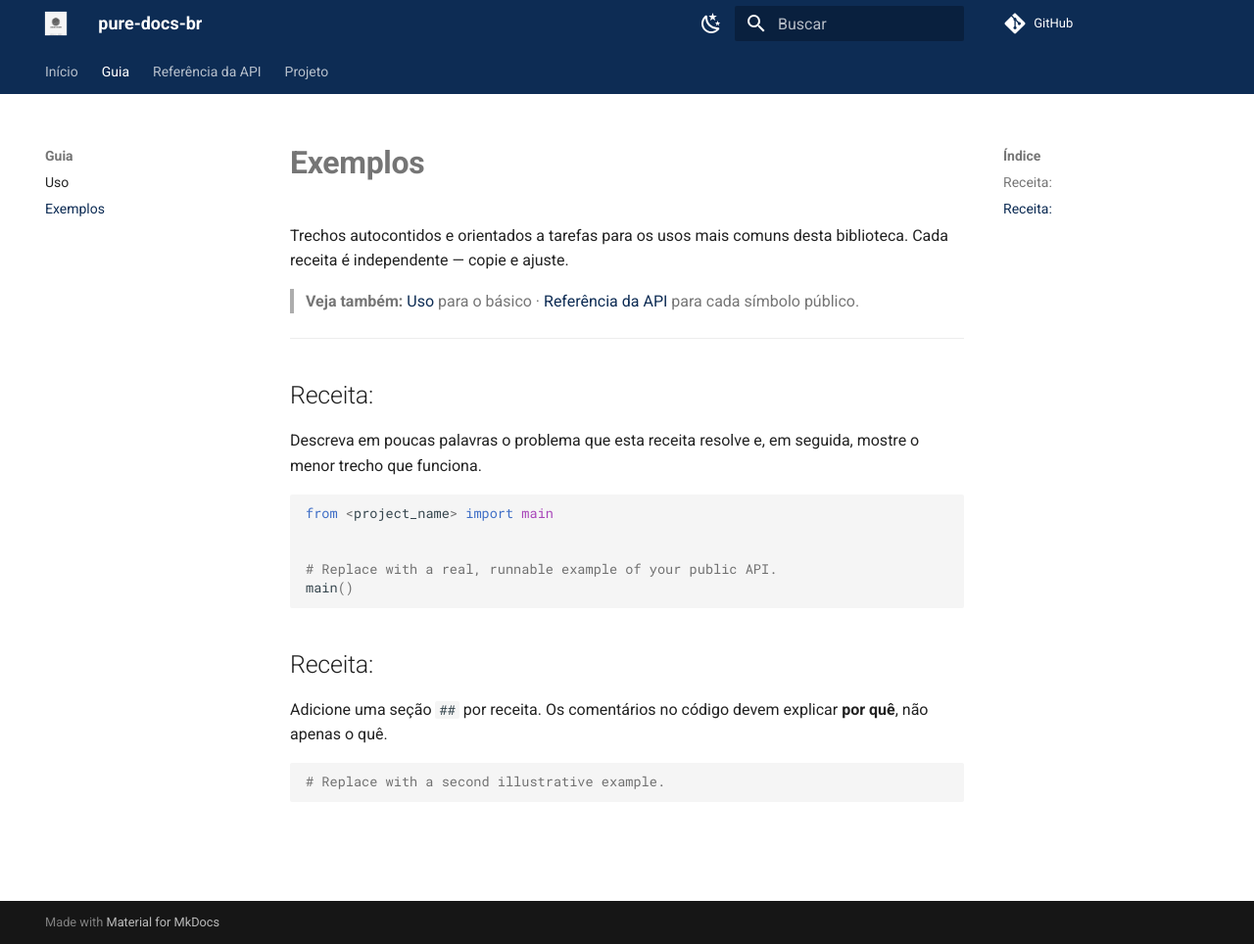
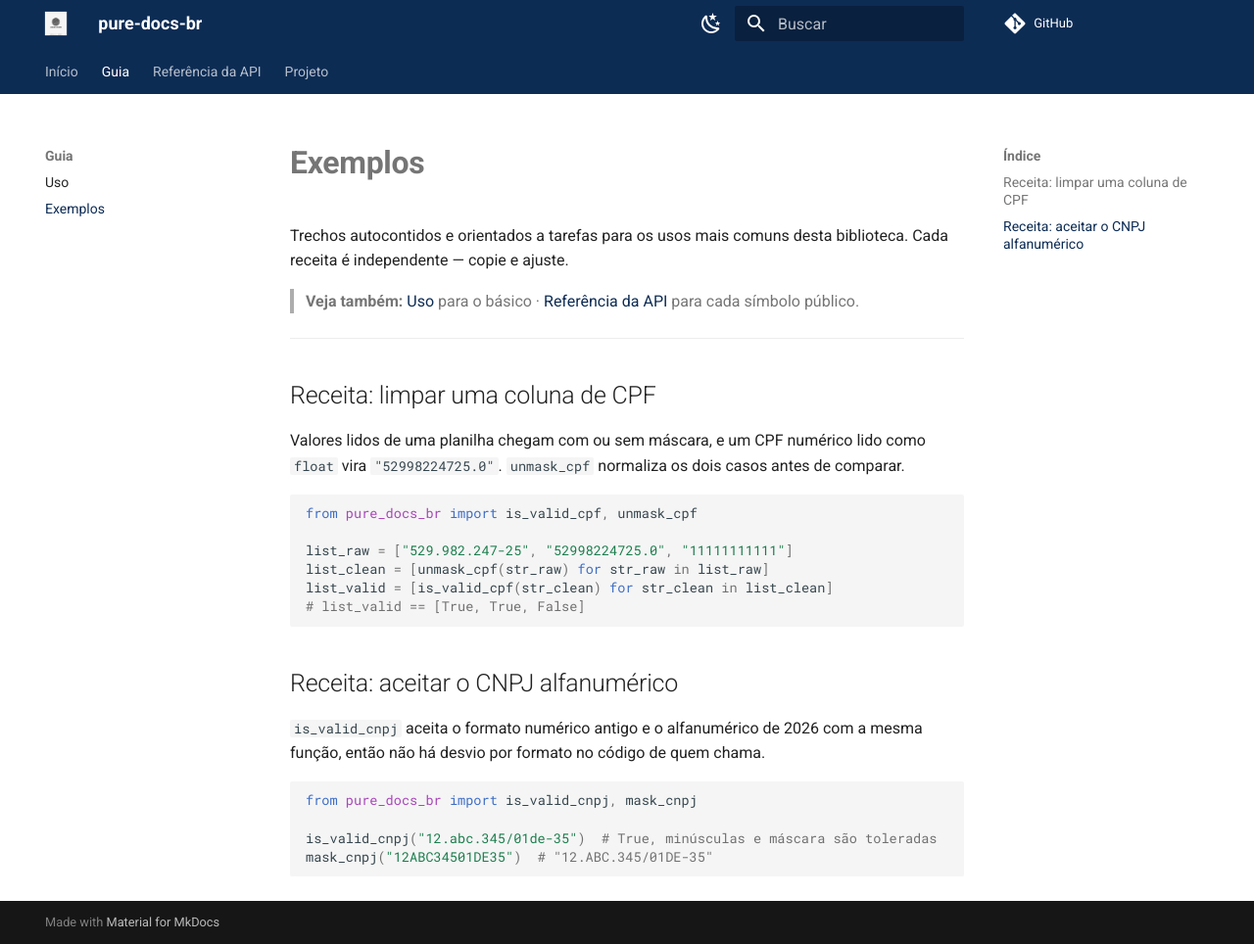
Before and after one commit to guilhermegor/pure-docs-br, an MkDocs documentation site: the page built from docs/examples.md, in a window 1280 px wide and 964 px high. Shown: the whole window at 98% size. Built offline with MkDocs 1.6.1 and Material for MkDocs 9.7.7, drawn with Linux system fonts in a browser that asks for light colours; comment, search, counter and statistics services are not loaded; the version menu is left out.

Commit message:
docs(br-identifiers): document every public CPF and CNPJ helper
Add usage examples for all six exported functions to the README and docs.

Part of #3

````diff
--- a/docs/examples.md
+++ b/docs/examples.md
@@ -8,24 +8,28 @@ receita é independente — copie e ajuste.
 
 ---
 
-## Receita: <uma tarefa comum>
+## Receita: limpar uma coluna de CPF
 
-Descreva em poucas palavras o problema que esta receita resolve e, em seguida, mostre o menor
-trecho que funciona.
+Valores lidos de uma planilha chegam com ou sem máscara, e um CPF numérico lido como `float` vira
+`"52998224725.0"`. `unmask_cpf` normaliza os dois casos antes de comparar.
 
 ```python
-from <project_name> import main
+from pure_docs_br import is_valid_cpf, unmask_cpf
 
-
-# Replace with a real, runnable example of your public API.
-main()
+list_raw = ["529.982.247-25", "52998224725.0", "11111111111"]
+list_clean = [unmask_cpf(str_raw) for str_raw in list_raw]
+list_valid = [is_valid_cpf(str_clean) for str_clean in list_clean]
+# list_valid == [True, True, False]
 ```
 
-## Receita: <outra tarefa>
+## Receita: aceitar o CNPJ alfanumérico
 
-Adicione uma seção `##` por receita. Os comentários no código devem explicar **por quê**, não
-apenas o quê.
+`is_valid_cnpj` aceita o formato numérico antigo e o alfanumérico de 2026 com a mesma função, então
+não há desvio por formato no código de quem chama.
 
 ```python
-# Replace with a second illustrative example.
+from pure_docs_br import is_valid_cnpj, mask_cnpj
+
+is_valid_cnpj("12.abc.345/01de-35")  # True, minúsculas e máscara são toleradas
+mask_cnpj("12ABC34501DE35")  # "12.ABC.345/01DE-35"
 ```
````
Also changed, not shown: README.md (+44 -7 lines), docs/api/reference.md (+15 -12 lines), docs/index.md (+1 -1 lines), docs/usage.md (+6 -12 lines).
